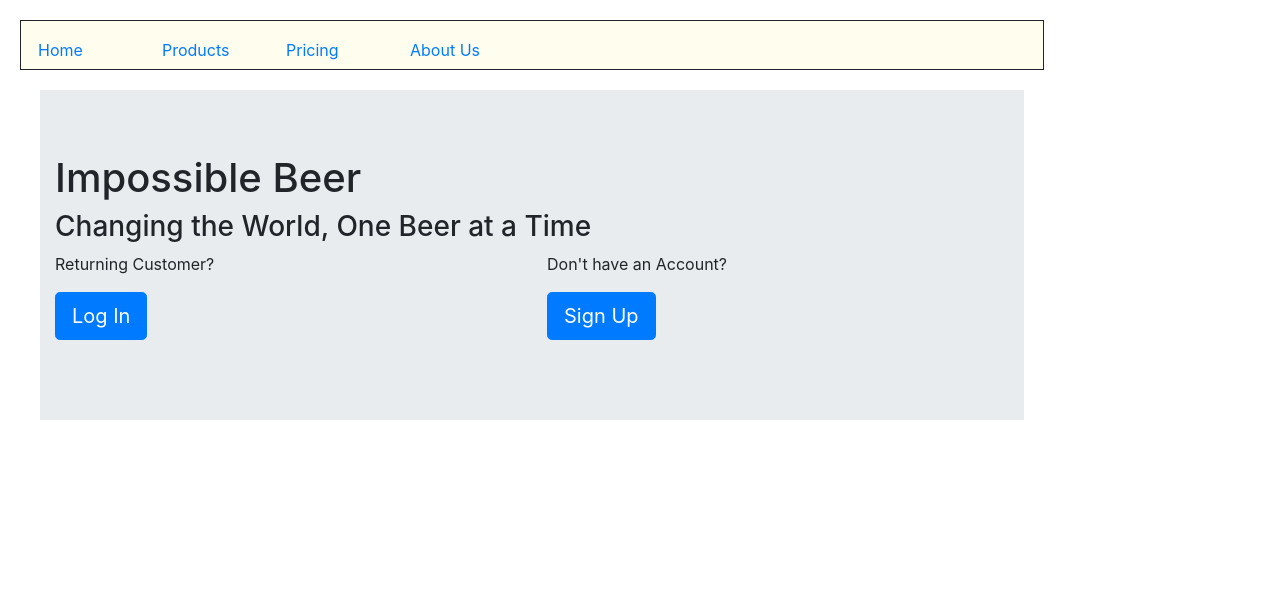
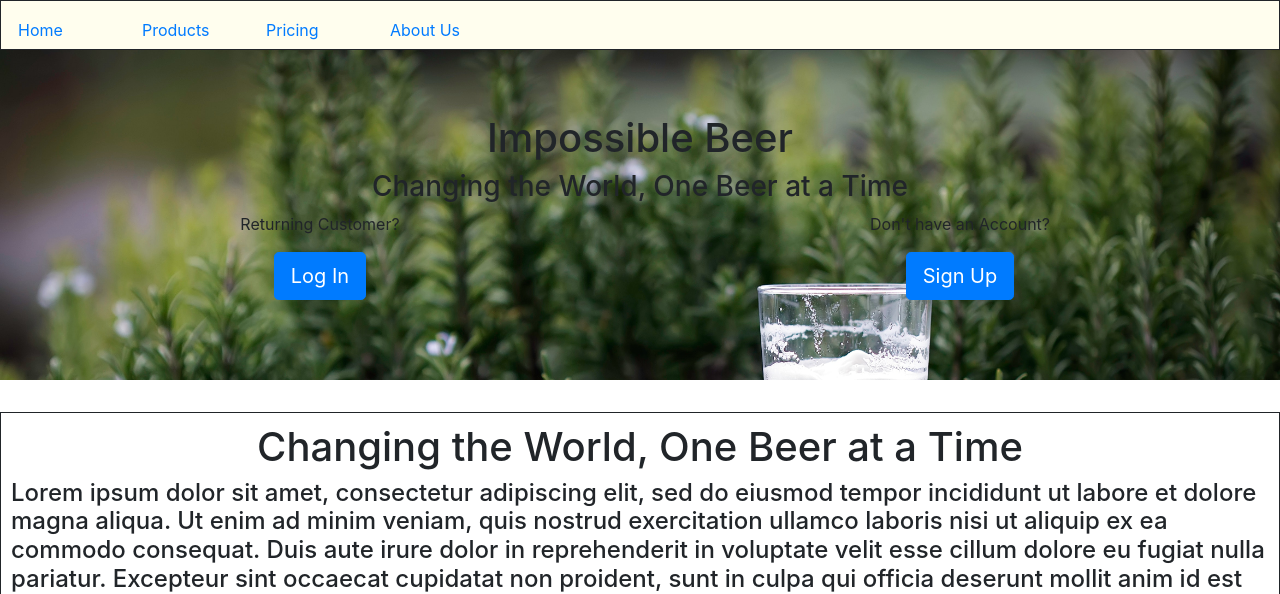
Before and after one commit to amuletum/PFE-FinalProject, a PHP site: page /homework2.html in a window 1280 px wide. Shown: the top 594 px of the page. Run offline with PHP 8.4, Linux system fonts and the light colour scheme.

Commit message:
Update homework2.css

```diff
--- a/homework2.css
+++ b/homework2.css
@@ -1,18 +1,30 @@
 /* These are the main divs which partitions the website into
 various sections  */
 #container {
-    position: relative;
-    width: 80%;
-    /*border:1px solid;*/
+/*    position: relative;
+*/    /*border:1px solid;*/
     left:20px;
     top:20px;
     height:2000px;
 
 }
-
+.jumboAbout {
+  background: url(photos/aboutUs.jpg) no-repeat;
+  background-size: cover;
+}
+.jumboHome {
+  background: url(photos/homeJumbo.jpg) no-repeat;
+  background-size: cover;
+}
+.container-fluid h1, h3 {
+  text-align: center;
+}
+.headButton p {
+  text-align: center;
+}
 #header {
-    position: relative;
-    height: 50px;
+/*    position: relative;
+*/    height: 50px;
     padding: 10px;
     border:1px solid;
     background-color:#FFFEEE;
@@ -20,21 +32,20 @@ various sections  */
 
 #bodycontent{
     position: relative;
-    height:1700px;
-    padding:10px;
-    /*border:1px solid;*/
+/*    height:1700px;
+*/    /*border:1px solid;*/
 }
 
 #banner{
-    position: relative;
-    height:300px;
+/*    position: relative;
+*/    height:300px;
     padding: 10px;
     border:1px solid;
 }
 
 #bannerleft{
-   position: relative;
-   height:280px;
+/*   position: relative;
+*/   height:280px;
    width:60%;
    padding: 10px;
    /*border:1px solid;*/
@@ -44,8 +55,8 @@ various sections  */
 }
 
 #featureright{
-   position: relative;
-   height:280px;
+/*   position: relative;
+*/   height:280px;
    width:30%;
    padding: 10px;
    /*border:1px solid;*/
@@ -54,8 +65,8 @@ various sections  */
 }
 
 #signin{
-   position: relative;
-   height:280px;
+/*   position: relative;
+*/   height:280px;
    width:30%;
    padding: 10px;
    border:0.5px solid;
@@ -64,8 +75,8 @@ various sections  */
 
 
 #signup{
-   position: relative;
-   height:280px;
+/*   position: relative;
+*/   height:280px;
    width:60%;
    padding: 10px;
    /*border:1px solid;*/
@@ -84,7 +95,6 @@ input{
 }
 
 #logmein {
-    background-color: blue;
     -moz-border-radius: 5px;
     -webkit-border-radius: 5px;
     border-radius:6px;
@@ -96,7 +106,6 @@ input{
 }
 
 #signmeup {
-    background-color: blue;
     -moz-border-radius: 5px;
     -webkit-border-radius: 5px;
     border-radius:6px;
@@ -117,16 +126,16 @@ input{
 }
 
 #featurestrip{
-    position: relative;
-    height:300px;
+/*    position: relative;
+*/    height:300px;
     padding: 10px;
     border:1px solid;
 
 }
 
 #corefeatures{
-    position: relative;
-    height:300px;
+/*    position: relative;
+*/    height:300px;
     padding: 10px;
     /*border:1px solid;*/
 
@@ -134,8 +143,8 @@ input{
 }
 
 #testimonials{
-    position: relative;
-    height:300px;
+/*    position: relative;
+*/    height:300px;
     padding: 10px;
     /*border:1px solid;*/
 
@@ -143,8 +152,8 @@ input{
 
 
 #portfolio{
-    position: relative;
-    height:300px;
+/*    position: relative;
+*/    height:300px;
     padding: 10px;
     border:1px solid;
     background-color:#FFFEEE;
@@ -152,8 +161,8 @@ input{
 }
 
 #skills{
-    position: relative;
-    height:300px;
+/*    position: relative;
+*/    height:300px;
     padding: 10px;
     border:1px solid;
     background-color:#FFFEEE;
@@ -161,8 +170,8 @@ input{
 }
 
 #footer {
-    position: relative;
-    height: 50px;
+/*    position: relative;
+*/    height: 50px;
     padding: 10px;
     border:1px solid;
     background-color:#FFFEEE;
```
